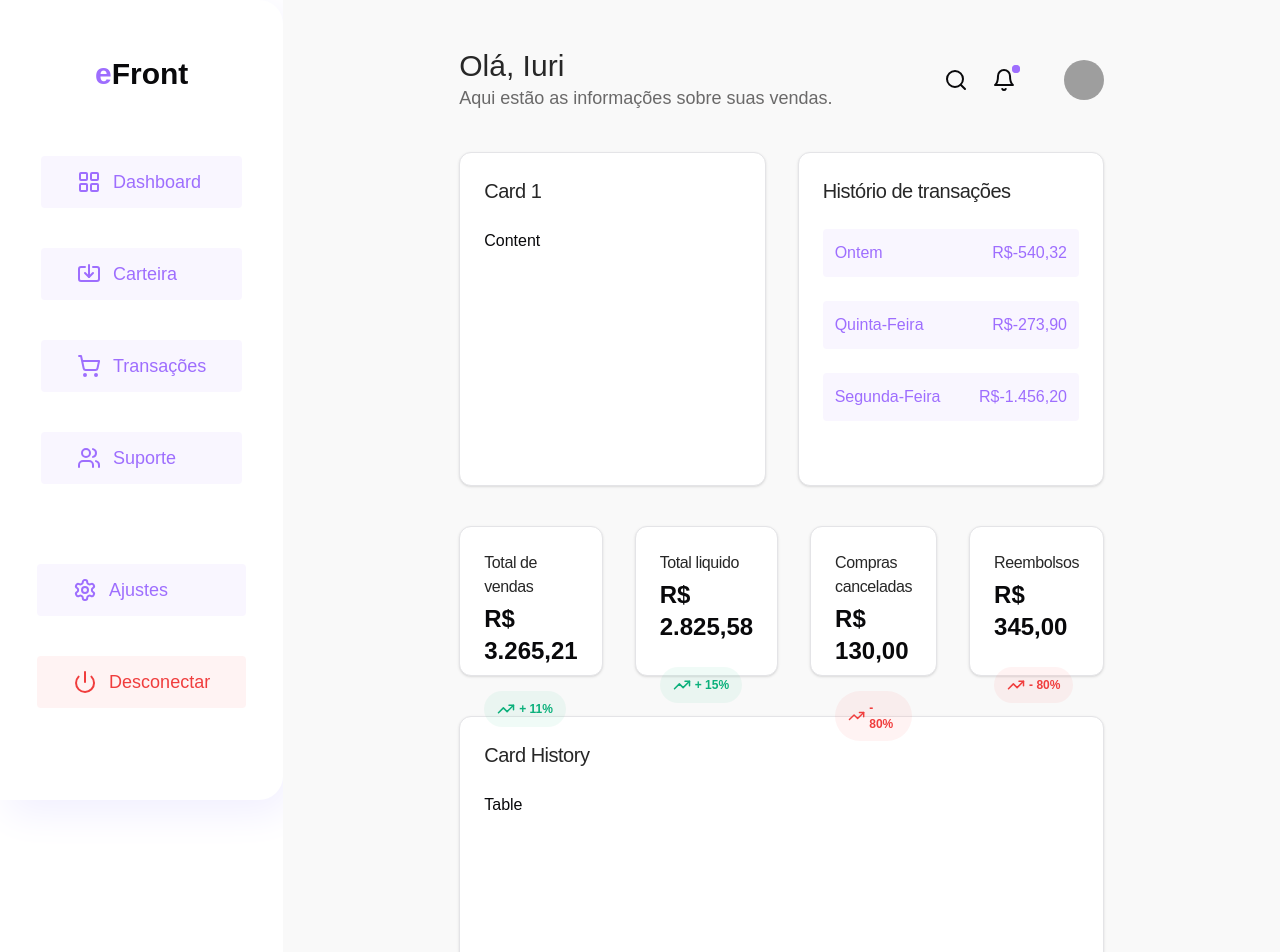
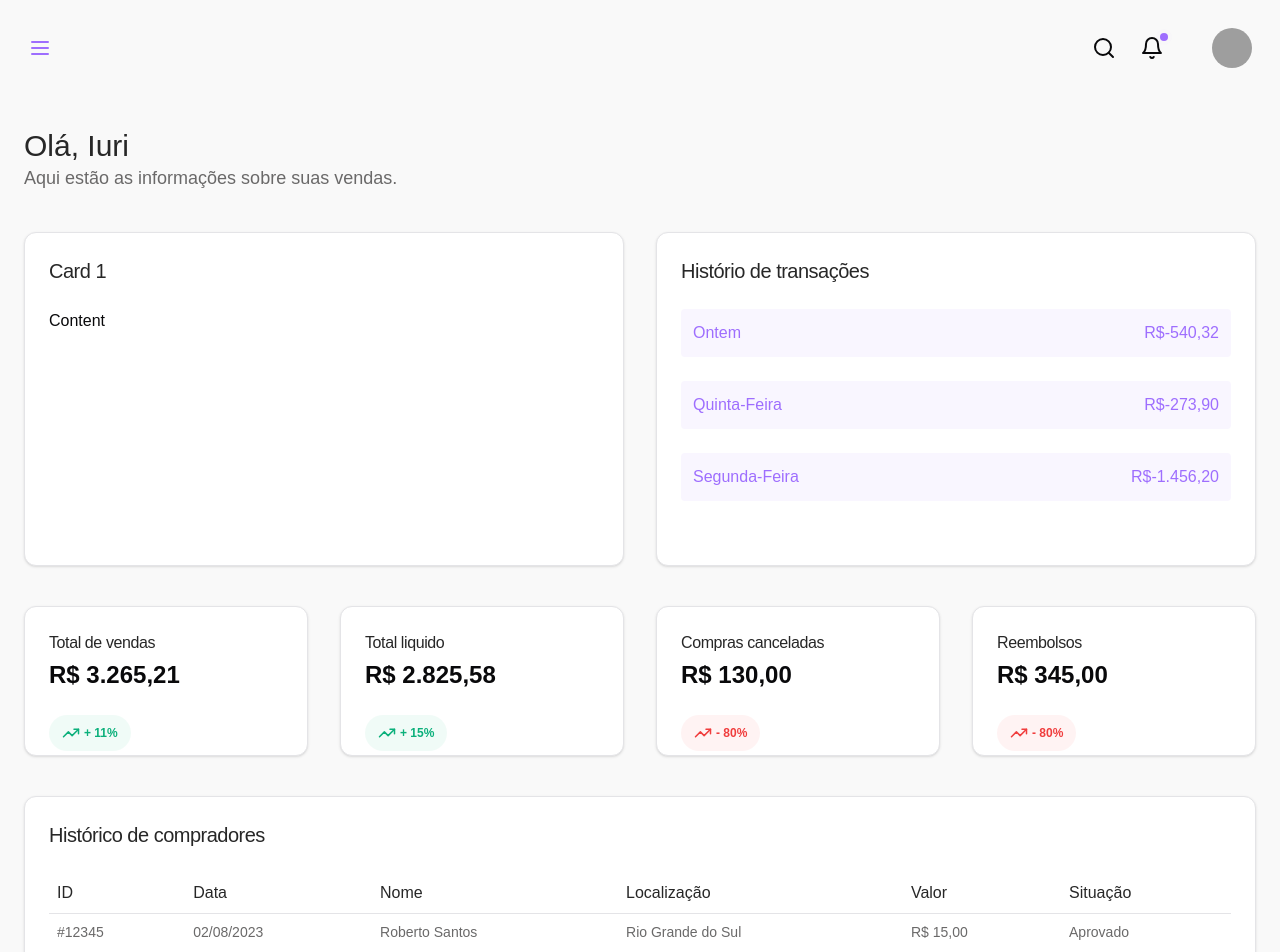
Before and after one commit to LucasVitorVD/dashboard, a React (Vite) app: page / in a window 1280 px wide. Shown: the top 952 px of the page. Built offline with nearby package versions, Linux system fonts and the light colour scheme; grey boxes are pictures that could not be loaded.

Commit message:
feat: implement history table

```diff
--- a/src/components/DashboardSection/Dashboard.tsx
+++ b/src/components/DashboardSection/Dashboard.tsx
@@ -1,11 +1,26 @@
-import { Card, CardHeader, CardTitle, CardContent, CardFooter } from "../ui/card";
+import {
+  Card,
+  CardHeader,
+  CardTitle,
+  CardContent,
+  CardFooter,
+} from "../ui/card";
+import {
+  Table,
+  TableBody,
+  TableCell,
+  TableHead,
+  TableHeader,
+  TableRow,
+} from "@/components/ui/table";
+
 import { Badge } from "../ui/badge";
-import { TrendingUp } from "lucide-react"
+import { TrendingUp } from "lucide-react";
 
 const Dashboard = () => {
   return (
     <div className="space-y-10">
-      <div className="flex flex-col gap-8 lg:flex-row">
+      <div className="flex flex-col gap-8 md:flex-row">
         <Card className="h-[20.9rem]">
           <CardHeader>
             <CardTitle>Card 1</CardTitle>
@@ -38,7 +53,7 @@ const Dashboard = () => {
         </Card>
       </div>
 
-      <div className="flex flex-col lg:flex-row gap-8">
+      <div className="flex flex-col md:flex-row gap-8">
         <Card className="h-[9.375rem]">
           <CardHeader className="pb-1">
             <CardTitle className="text-base">Total de vendas</CardTitle>
@@ -101,10 +116,31 @@ const Dashboard = () => {
       <div>
         <Card className="h-[18rem]">
           <CardHeader>
-            <CardTitle>Card History</CardTitle>
+            <CardTitle>Histórico de compradores</CardTitle>
           </CardHeader>
           <CardContent>
-            <p>Table</p>
+            <Table>
+              <TableHeader>
+                <TableRow>
+                  <TableHead>ID</TableHead>
+                  <TableHead>Data</TableHead>
+                  <TableHead>Nome</TableHead>
+                  <TableHead>Localização</TableHead>
+                  <TableHead>Valor</TableHead>
+                  <TableHead>Situação</TableHead>
+                </TableRow>
+              </TableHeader>
+              <TableBody>
+                <TableRow>
+                  <TableCell className="font-medium">#12345</TableCell>
+                  <TableCell>02/08/2023</TableCell>
+                  <TableCell>Roberto Santos</TableCell>
+                  <TableCell>Rio Grande do Sul</TableCell>
+                  <TableCell>R$ 15,00</TableCell>
+                  <TableCell>Aprovado</TableCell>
+                </TableRow>
+              </TableBody>
+            </Table>
           </CardContent>
         </Card>
       </div>
--- a/src/components/DashboardSection/DashboardSection.tsx
+++ b/src/components/DashboardSection/DashboardSection.tsx
@@ -3,7 +3,7 @@ import Header from "./Header";
 
 const DashboardSection = () => {
   return (
-    <section className="flex-1 px-6 py-8 space-y-10 lg:px-44 lg:py-12">
+    <section className="flex-1 px-6 py-8 space-y-10 xl:px-44 xl:py-12">
       <Header />
       <Dashboard />
     </section>
--- a/src/components/MobileHeader/MobileHeader.tsx
+++ b/src/components/MobileHeader/MobileHeader.tsx
@@ -11,11 +11,11 @@ const MobileHeader = ({ setOpen }: MobileProps) => {
     <header className="flex items-center justify-between p-7 lg:hidden">
       <Menu
         size={24}
-        className="text-colorSystem-brandColor lg:hidden"
+        className="text-colorSystem-brandColor xl:hidden"
         onClick={() => setOpen(true)}
       />
 
-      <div className="flex items-center gap-6">
+      <div className="flex items-center gap-6 lg:hidden">
         <Search size={24} />
         <div className="relative">
           <span className="absolute flex h-2 w-2">
--- a/src/components/Sidebar/Sidebar.tsx
+++ b/src/components/Sidebar/Sidebar.tsx
@@ -15,29 +15,30 @@ const Sidebar = ({ open, setOpen }: SidebarProps) => {
         open === false ? "invisible left-[-490px]" : "visible left-0"
       }`}
     >
+      <div className="w-full my-8">
         <X
           size={30}
-        className="text-colorSystem-support04 my-8 mx-4 self-start lg:hidden"
+          className="text-colorSystem-support04 self-start mx-4 lg:hidden"
           onClick={() => setOpen(false)}
         />
+      </div>
 
       <h1 className="text-3xl font-semibold mb-16 lg:mt-14">
         <strong className="text-colorSystem-brandColor">e</strong>Front
       </h1>
 
-      <div className="space-y-10">
+      <div className="h-full">
+        <div className="space-y-5 xl:space-y-10">
           <Item icon={LayoutGrid} text="Dashboard" />
           <Item icon={Import} text="Carteira" />
           <Item icon={ShoppingCart} text="Transações" />
           <Item icon={Users} text="Suporte" />
         </div>
-
         <Separator className="my-10" />
-
         <div className="space-y-10">
           <Item icon={Settings} text="Ajustes" />
-
           <Item icon={Power} text="Desconectar" danger />
+        </div>
       </div>
     </aside>
   );
--- /dev/null
+++ b/src/components/ui/table.tsx
@@ -0,0 +1,117 @@
+import * as React from "react"
+
+import { cn } from "@/lib/utils"
+
+const Table = React.forwardRef<
+  HTMLTableElement,
+  React.HTMLAttributes<HTMLTableElement>
+>(({ className, ...props }, ref) => (
+  <div className="relative w-full overflow-auto">
+    <table
+      ref={ref}
+      className={cn("w-full caption-bottom text-sm", className)}
+      {...props}
+    />
+  </div>
+))
+Table.displayName = "Table"
+
+const TableHeader = React.forwardRef<
+  HTMLTableSectionElement,
+  React.HTMLAttributes<HTMLTableSectionElement>
+>(({ className, ...props }, ref) => (
+  <thead ref={ref} className={cn("[&_tr]:border-b", className)} {...props} />
+))
+TableHeader.displayName = "TableHeader"
+
+const TableBody = React.forwardRef<
+  HTMLTableSectionElement,
+  React.HTMLAttributes<HTMLTableSectionElement>
+>(({ className, ...props }, ref) => (
+  <tbody
+    ref={ref}
+    className={cn("[&_tr:last-child]:border-0", className)}
+    {...props}
+  />
+))
+TableBody.displayName = "TableBody"
+
+const TableFooter = React.forwardRef<
+  HTMLTableSectionElement,
+  React.HTMLAttributes<HTMLTableSectionElement>
+>(({ className, ...props }, ref) => (
+  <tfoot
+    ref={ref}
+    className={cn("bg-primary font-medium text-primary-foreground", className)}
+    {...props}
+  />
+))
+TableFooter.displayName = "TableFooter"
+
+const TableRow = React.forwardRef<
+  HTMLTableRowElement,
+  React.HTMLAttributes<HTMLTableRowElement>
+>(({ className, ...props }, ref) => (
+  <tr
+    ref={ref}
+    className={cn(
+      "border-b transition-colors hover:bg-muted/50 data-[state=selected]:bg-muted",
+      className
+    )}
+    {...props}
+  />
+))
+TableRow.displayName = "TableRow"
+
+const TableHead = React.forwardRef<
+  HTMLTableCellElement,
+  React.ThHTMLAttributes<HTMLTableCellElement>
+>(({ className, ...props }, ref) => (
+  <th
+    ref={ref}
+    className={cn(
+      "h-10 px-2 text-left align-middle font-medium text-base text-colorSystem-dark10 [&:has([role=checkbox])]:pr-0 [&>[role=checkbox]]:translate-y-[2px]",
+      className
+    )}
+    {...props}
+  />
+))
+TableHead.displayName = "TableHead"
+
+const TableCell = React.forwardRef<
+  HTMLTableCellElement,
+  React.TdHTMLAttributes<HTMLTableCellElement>
+>(({ className, ...props }, ref) => (
+  <td
+    ref={ref}
+    className={cn(
+      "p-2 align-middle text-colorSystem-gray10 [&:has([role=checkbox])]:pr-0 [&>[role=checkbox]]:translate-y-[2px]",
+      className
+    )}
+    {...props}
+  />
+))
+TableCell.displayName = "TableCell"
+
+const TableCaption = React.forwardRef<
+  HTMLTableCaptionElement,
+  React.HTMLAttributes<HTMLTableCaptionElement>
+>(({ className, ...props }, ref) => (
+  <caption
+    ref={ref}
+    className={cn("mt-4 text-sm text-muted-foreground", className)}
+    {...props}
+  />
+))
+TableCaption.displayName = "TableCaption"
+
+export {
+  Table,
+  TableHeader,
+  TableBody,
+  TableFooter,
+  TableHead,
+  TableRow,
+  TableCell,
+  TableCaption,
+}
--- a/tailwind.config.js
+++ b/tailwind.config.js
@@ -8,6 +8,12 @@ module.exports = {
     './src/**/*.{ts,tsx}',
 	],
   theme: {
+    screens: {
+      'sm': '375px',
+      'md': '1024px',
+      'lg': '1440px',
+      'xl': '1680px',
+    },
     fontFamily: {
       'poppins': ['Poppins', 'sans-serif']
     },
```
Lines whose indentation alone changed are shown as unchanged.
